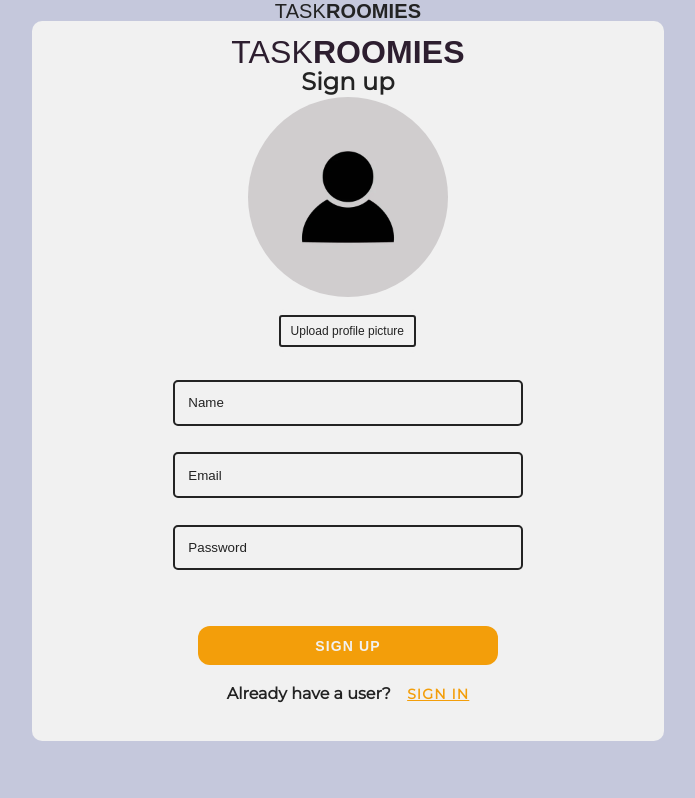
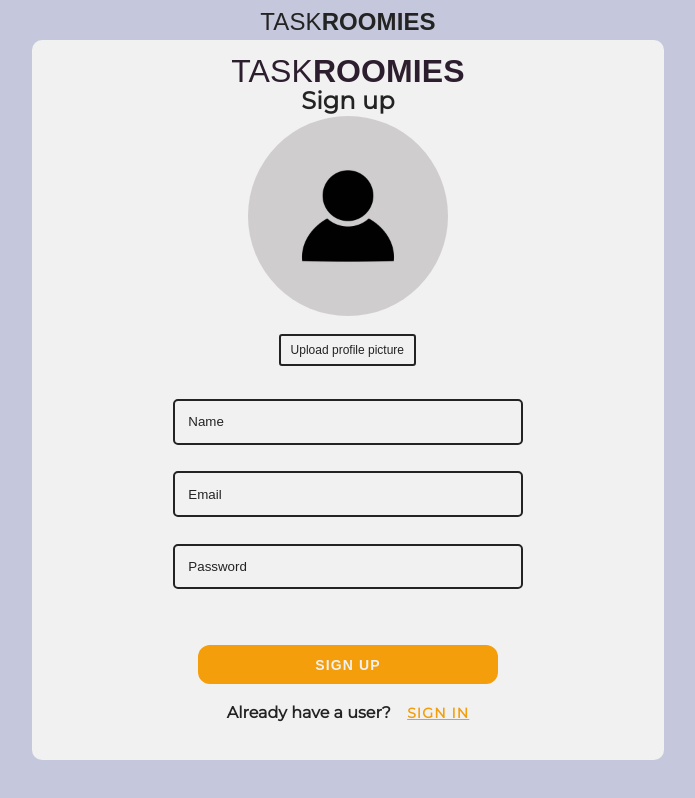
Before and after one commit to trolle18/TaskRoomies-v2, a React (Create React App) app: page /signup in a window 1280 px wide. Shown: the top 798 px of the page, without its empty margins (292-987 px from the left). Built offline with nearby package versions, Linux system fonts and the light colour scheme; no server answers; a web font is replaced by a local one.

Commit message:
header + nav

```diff
--- a/src/App.js
+++ b/src/App.js
@@ -10,6 +10,7 @@ import GroupCreatePage from "./pages/GroupCreatePage";
 import ProfilePage from "./pages/ProfilePage";
 import GroupUpdatePage from "./pages/GroupUpdatePage";
 import Nav from "./components/Nav";
+import Header from "./components/Header";
 
 
 function App() {
@@ -30,14 +31,8 @@ function App() {
 
     return (
         <>
-                <div className="header-cntr">
-                    <div className="header-logo-box">
-                        <h1 className="header_logo">
-                            Task<span>Roomies</span>
-                        </h1>
-                    </div>
-                </div>
-                <main>
+            <Header/>
+        {/* <main> */}
             {isAuth ? (
                 <>
                     <Nav />
@@ -61,7 +56,7 @@ function App() {
                     <Route path="signup" element={<SignUpPage/>} />
                 </Routes>
             )}
-                </main>
+        {/* </main> */}
         </>
     );
 }
--- /dev/null
+++ b/src/components/Header.js
@@ -0,0 +1,15 @@
+
+export default function Header() {
+
+    return (
+        <>
+            <div className="header-cntr">
+                <div className="header-cntr__inner-cntr">
+                    <h1 className="logo">
+                        Task<span>Roomies</span>
+                    </h1>
+                </div>
+            </div>
+        </>
+    )
+};
--- a/src/scss/components/_header.scss
+++ b/src/scss/components/_header.scss
@@ -1,32 +1,31 @@
 .header-cntr {
-    border: solid red 0px;
     width: 100%;
-    height: 50px;
-    margin-bottom: 5px;
+    // height: 50px;
+    margin-bottom: .5em;
+    padding: .5em 0;
     display: flex;
     flex-direction: row;
     justify-content: space-between;
     text-align: center;
     position: relative;
-}
 
-.header-logo-box {
-    border: solid blue 0px;
+    &__inner-cntr {
         width: 100%;
         text-align: center;
         margin-left: auto;
         margin-right: auto;
         text-align: center;
         position: absolute;
-}
 
-.header_logo {
+        .logo {
             font-family: $ff_brand;
             text-transform: uppercase;
-    font-size: 20px;
+            font-size: 1.5em;
             font-weight: lighter;
-}
 
-.header_logo span {
+            span {
                 font-weight: bold;
             }
+        }
+    }
+}
--- a/src/scss/components/_nav.scss
+++ b/src/scss/components/_nav.scss
@@ -1,21 +1,22 @@
 nav {
-    background-color: $clr_nav;
-    position: fixed;
+    // width: 100vw;
     bottom: 0;
     left: 0;
     right: 0;
+    position: fixed;
+    background-color: $clr_nav;
     text-align: center;
     z-index: 100;
-}
+
 
     .nav-links {
         width: 100%;
         height: auto;
         display: grid;
         grid-template-columns: 1fr 1fr 1fr 1fr;
-}
 
-nav a {
+
+        a {
             width: 100px;
             height: auto;
             margin: 0 auto;
@@ -27,18 +28,23 @@ nav a {
             text-decoration: none;
             text-transform: uppercase;
             font-size: 10px;
-}
 
-nav a svg {
+            svg {
                 height: 22px;
                 width: auto;
                 }
 
-nav a:hover {
+            &:hover {
                 background-color: transparent;
                 color: $clr_orange;
             }
 
-nav a.active {
+            &.active {
                 color: $clr_orange;
             }
+
+        }
+
+    }
+
+}
```
Lines whose indentation alone changed are shown as unchanged.
